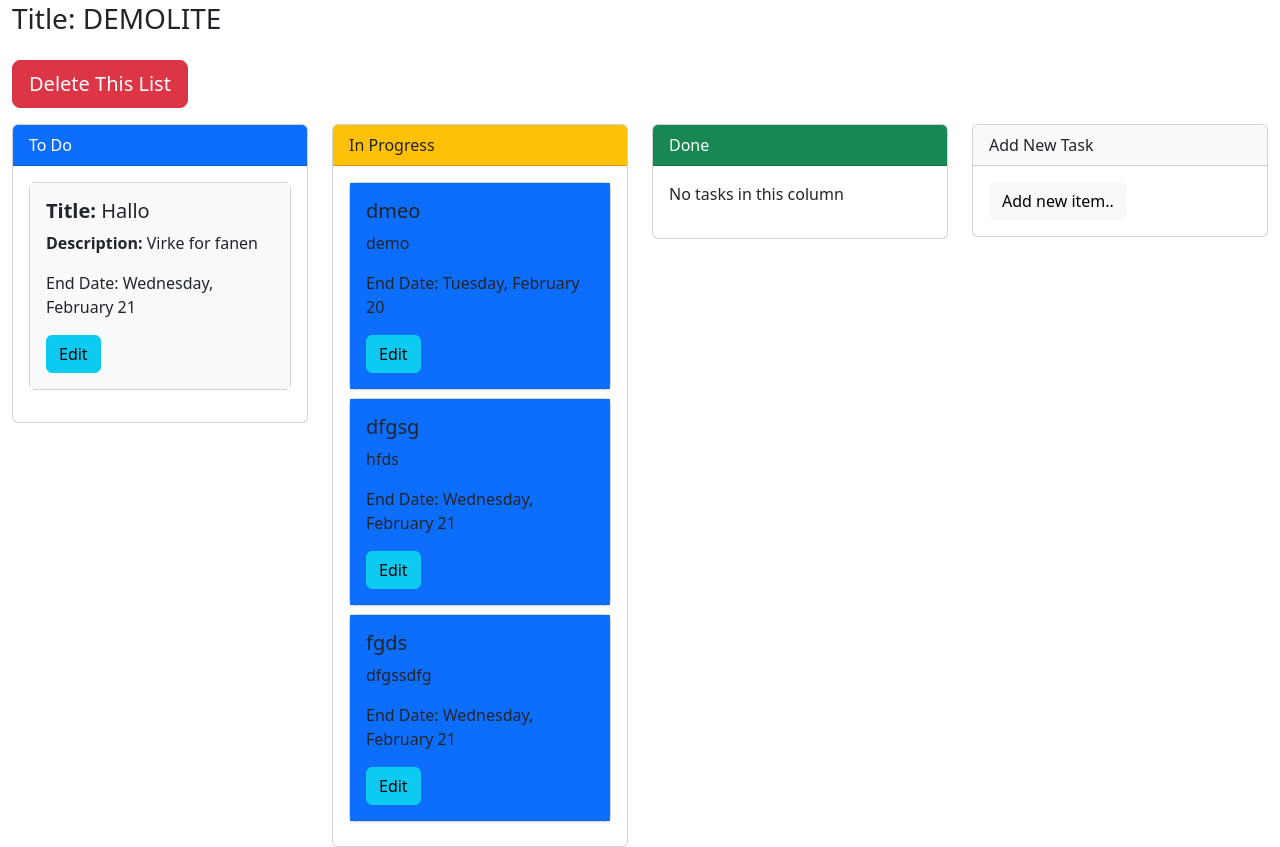
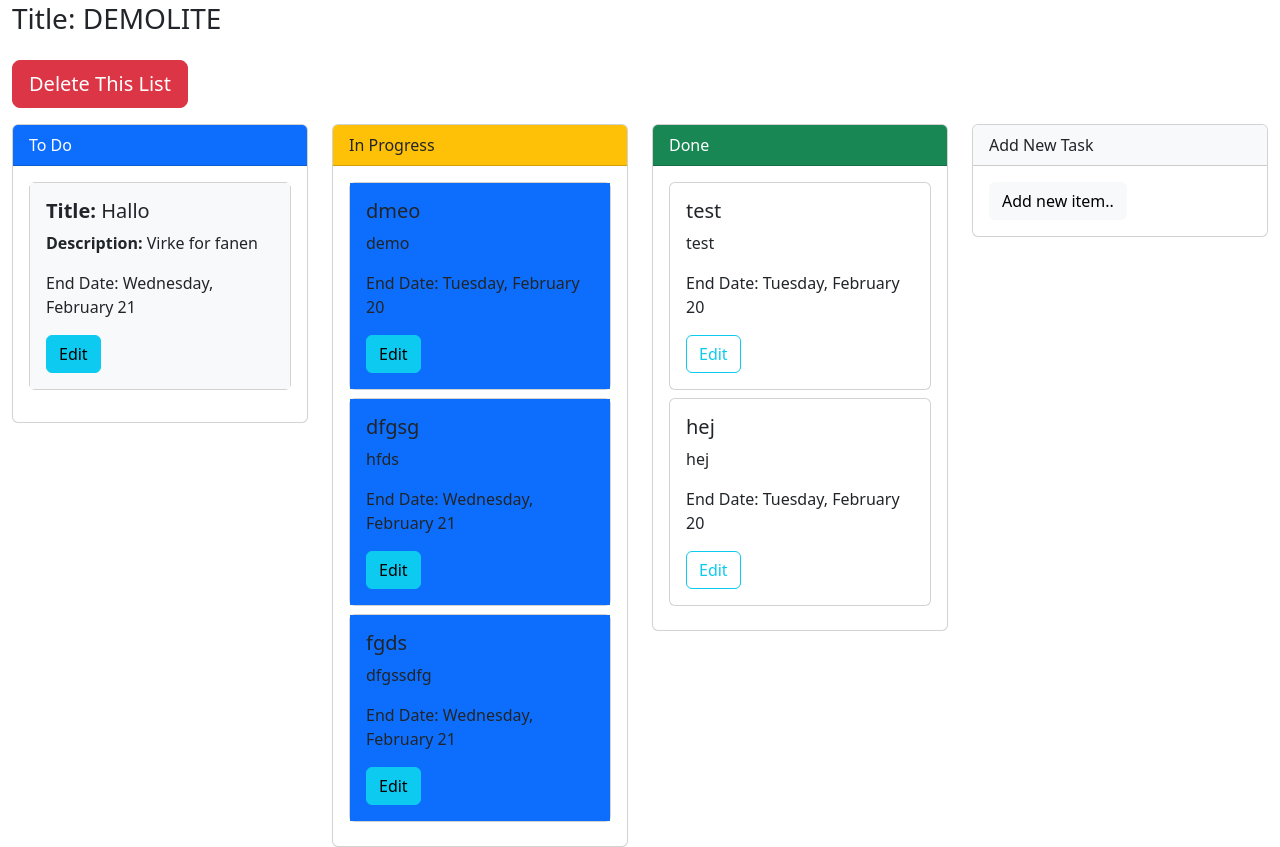
Before and after one commit to Kennet-Olesen/todo_list, a Django app: page /list/16/ in a window 1280 px wide. Shown: the part 102-949 px from the top of the page. Run offline with Django 4.2, Linux system fonts and the light colour scheme; data comes from the database, SQL or seed files in the repository; both versions use the stored data as it was after the commit; some libraries are stand-ins or nearby versions.

Commit message:
Tried to fix DB

```diff
--- a/static/js/script.js
+++ b/static/js/script.js
@@ -27,18 +27,19 @@ $(function () {
 
       console.log(new_status);
 
-
-
-    $.ajax({
-      method: "POST",
-      url: "/list/update-status/",
-      data: { id: moving_item_id, status: new_status }
-    })
-      .done(function( msg ) {
-        alert( "Data Saved: " + msg );
+      $.ajax({
+        method: "POST",
+        url: "{% url '/list/update-status/' %}",
+        data: { id: moving_item_id, status: new_status },
+        success: function (response) {
+          // Håndter succesrespons fra serveren
+          console.log("Status updated successfully");
+        },
+        error: function (xhr, status, error) {
+          // Håndter fejl under AJAX-anmodningen
+          console.error("Error:", error);
+        },
       });
-
-
     },
   });
 });
--- a/todo_app/templates/todo_app/todo_list.html
+++ b/todo_app/templates/todo_app/todo_list.html
@@ -39,7 +39,6 @@
                 In Progress
             </div>
             <div class="card-body droppable" data-status="InProgress">
-                {% if todos_in_progress %}
                 {% for todo in todos_in_progress %}
                 <div class="card mb-2">
                     <div class="card-body bg-primary">
@@ -52,21 +51,18 @@
                 {% empty %}
                 <p>No tasks in this column</p>
                 {% endfor %}
-                {% else %}
-                <p>No tasks in this column</p>
-                {% endif %}
             </div>
         </div>
     </div>
     <!-- Done Column-->
-    <div class="col-md droppable">
+    <div class="col-md">
         <div class="card">
             <div class="card-header bg-success text-white">
                 Done
             </div>
-            <div class="card-body">
+            <div class="card-body droppable" data-status="Done">
                 {% for todo in todos_done %}
-                <div class="card mb-2 droppable">
+                <div class="card mb-2">
                     <div class="card-body">
                         <h5 class="card-title">{{ todo.title }}</h5>
                         <p class="card-text">{{ todo.description }}</p>
--- a/todo_app/urls.py
+++ b/todo_app/urls.py
@@ -5,11 +5,7 @@ from . import views
 
 urlpatterns = [
     path("", views.ListListView.as_view(), name="index"),
-
-    # path("list/<int:list_id>/", views.ItemListView.as_view(), name="list"),
-
     path("list/<int:list_id>/", views.ItemListViewFunc, name="list"),
-
     path("list/add/", views.ListCreate.as_view(), name="list-add"),
     path("list/<int:pk>&delete/", views.ListDelete.as_view(), name="list-delete"),
     path(
--- a/todo_app/views.py
+++ b/todo_app/views.py
@@ -6,17 +6,25 @@ from django.db.models import Q
 from django.shortcuts import render
 from django.views.decorators.csrf import csrf_exempt
 
+
 class ListListView(ListView):
     model = ToDoList
     template_name = "todo_app/index.html"
 
 
-def ItemListViewFunc(request,list_id):
-    data={}
+def ItemListViewFunc(request, list_id):
+    data = {}
     data["todo_list"] = ToDoList.objects.get(id=list_id)
-    data["todos_in_todo"] = ToDoItem.objects.filter(Q(todo_list_id=list_id) & Q(status="ToDo"))
-    data["todos_in_progress"] = ToDoItem.objects.filter(Q(todo_list_id=list_id) & Q(status="InProgress"))
-    return render(request, "todo_app/todo_list.html",data)
+    data["todos_in_todo"] = ToDoItem.objects.filter(
+        Q(todo_list_id=list_id) & Q(status="ToDo")
+    )
+    data["todos_in_progress"] = ToDoItem.objects.filter(
+        Q(todo_list_id=list_id) & Q(status="InProgress")
+    )
+    data["todos_done"] = ToDoItem.objects.filter(
+        Q(todo_list_id=list_id) & Q(status="Done")
+    )
+    return render(request, "todo_app/todo_list.html", data)
 
 
 class ItemListView(ListView):
@@ -24,23 +32,10 @@ class ItemListView(ListView):
     template_name = "todo_app/todo_list.html"
     context_object_name = "todo_list"
 
-    # def get_queryset(self):
-    #     return ToDoItem.objects.filter(todo_list_id=self.kwargs["list_id"])
-
     def get_context_data(self, **kwargs):
         context = super().get_context_data(**kwargs)
         context["todo_list"] = ToDoList.objects.get(id=self.kwargs["list_id"])
 
-        # context["todos_todo"] = ToDoItem.objects.filter(
-        #     Q(todo_list_id=self.kwargs["list_id"]) & Q(status="sdfsdfdsfTo Do")
-        #         )
-
-        # context["todos_in_progress"] = ToDoItem.objects.filter(
-        #     todo_list_id=self.kwargs["list_id"], status="In Progress"
-        # )
-        # context["todos_done"] = ToDoItem.objects.filter(
-        #     todo_list_id=self.kwargs["list_id"], status="Done"
-        # )
         return context
 
 
@@ -131,16 +126,17 @@ class ItemDelete(DeleteView):
         context["todo_list"] = self.object.todo_list
         return context
 
+
 @csrf_exempt
 def update_status(request):
-    if request.method == "POST":
-
+    if request.method == "POST" and request.is_ajax():
         card_id = request.POST.get("id")
         new_status = request.POST.get("status")
 
-        # Opdater status for den tilsvarende opgave i databasen
         try:
+            # Find det tilsvarende ToDoItem i databasen
             todo_item = ToDoItem.objects.get(id=card_id)
+            # Opdater statusen for ToDoItem
             todo_item.status = new_status
             todo_item.save()
             return JsonResponse({"success": True})
@@ -148,5 +144,5 @@ def update_status(request):
             return JsonResponse(
                 {"success": False, "error": "Task not found"}, status=404
             )
-
-    return JsonResponse({"success": False, "error": "Invalid request"}, status=400)
+    else:
+        return JsonResponse({"success": False, "error": "Invalid request"}, status=400)
```
Also changed, not shown: db.sqlite3.
